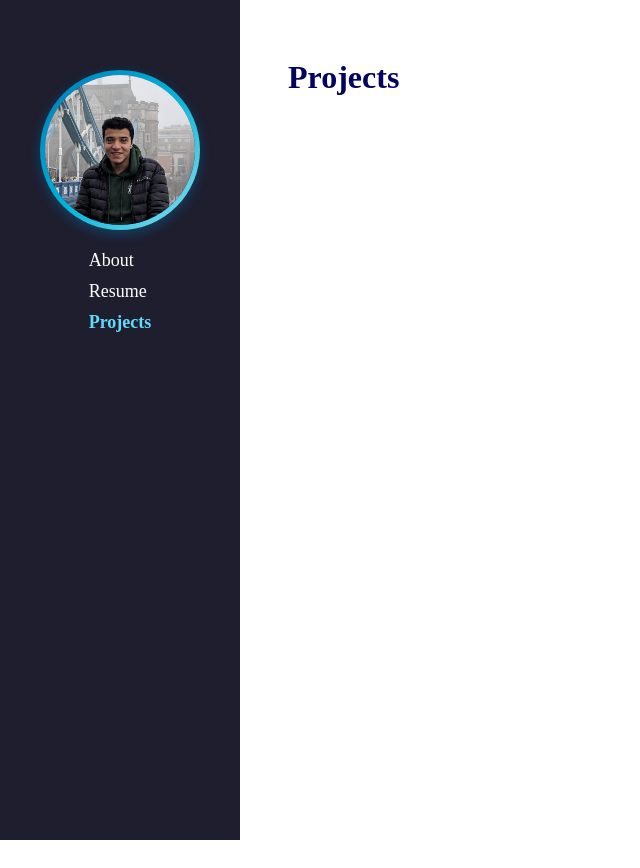
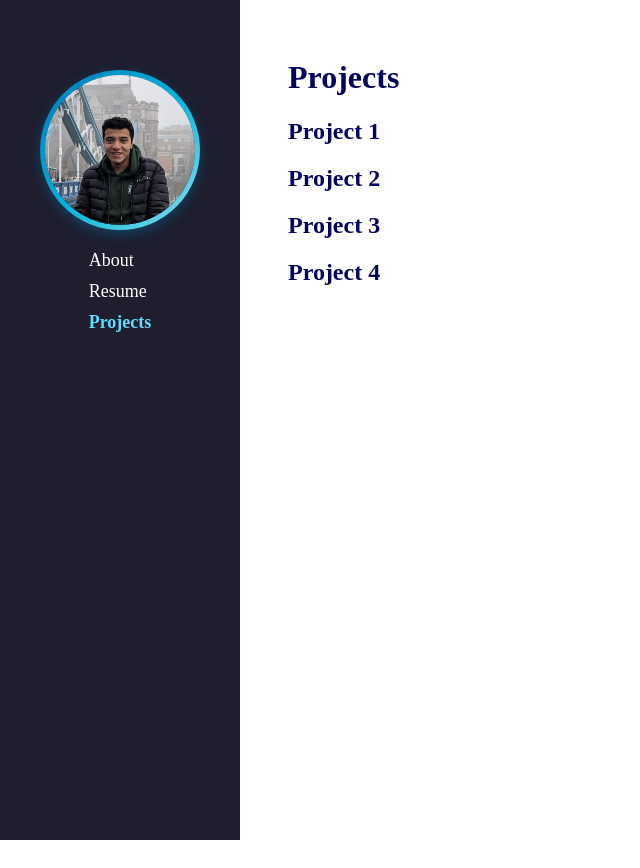
Before and after one commit to Sherif-Sakran/Sherif-Sakran.github.io, a React (Vite) app: page /projects in a window 1280 px wide. Shown: the whole page, without its empty margins (0-640 px from the left). Built offline with nearby package versions, Linux system fonts and the light colour scheme.

Commit message:
Added the structure of the Project and Projects pages

```diff
--- a/src/App.jsx
+++ b/src/App.jsx
@@ -2,6 +2,7 @@ import { BrowserRouter as Router, Routes, Route} from 'react-router-dom'
 import MainLayout from './layouts/MainLayout'
 import About from './pages/About'
 import Projects from './pages/Projects'
+import Project from './pages/Project'
 import Resume from './pages/Resume'
 import './App.css'
 
@@ -14,6 +15,7 @@ function App() {
           <Route index element={<About />} />
           <Route path="resume" element={<Resume />} />
           <Route path="projects" element={<Projects />} />
+          <Route path="projects/:id" element={<Project />} />
           <Route path="*" element={<h1>404 Not Found</h1>} />
         </Route>
       </Routes>
--- /dev/null
+++ b/src/pages/Project.jsx
@@ -0,0 +1,14 @@
+import React from 'react'
+import { useParams } from 'react-router-dom'
+
+const Project = () => {
+  const { id } = useParams()
+  return (
+    <div>
+        <h1>Project</h1>
+        <h1> { id } </h1>
+    </div>
+  )
+}
+
+export default Project
--- a/src/pages/Projects.jsx
+++ b/src/pages/Projects.jsx
@@ -1,9 +1,14 @@
 import React from 'react'
 
 const Projects = () => {
+
+  const projects = [{id: 1, name: 'Project 1', description: 'Description 1'}, {id: 2, name: 'Project 2', description: 'Description 2'}, {id: 3, name: 'Project 3', description: 'Description 3'}, {id: 4, name: 'Project 4', description: 'Description 4'}, ]
   return (
     <div>
       <h1>Projects</h1>
+      { projects.map(project => (
+        <h2> {project.name}</h2>
+      )) }
     </div>
   )
 }
```
